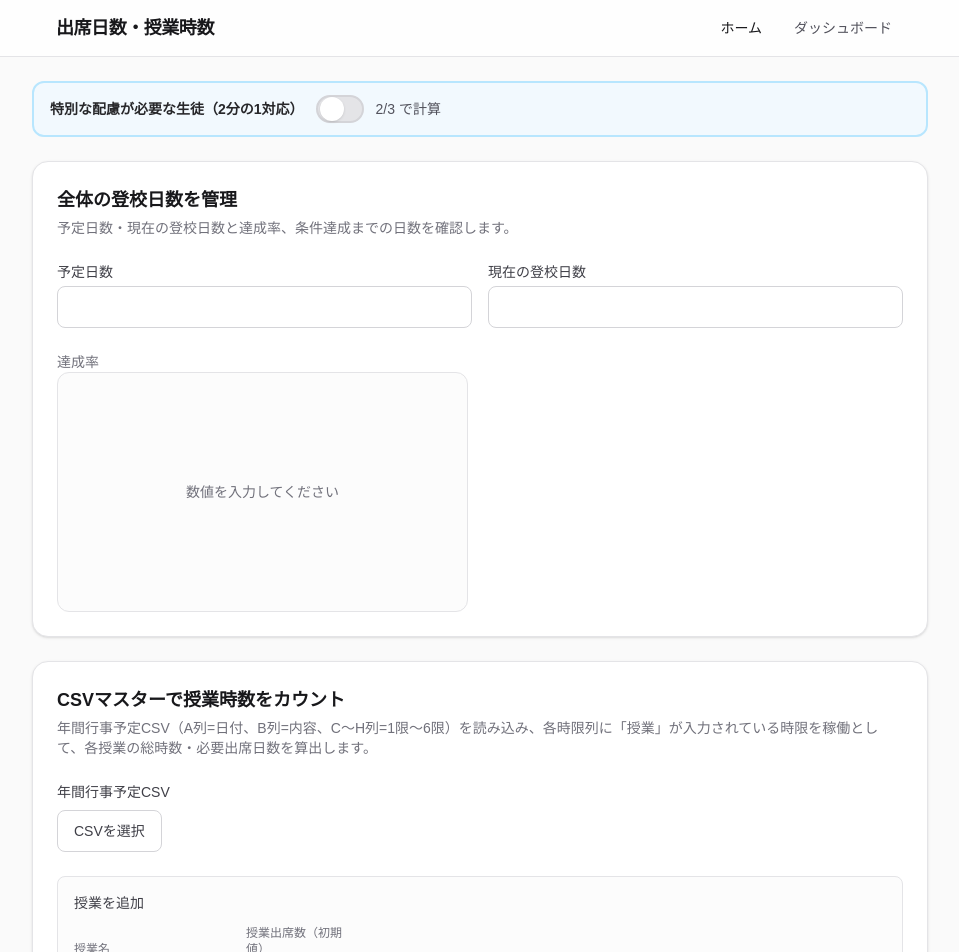
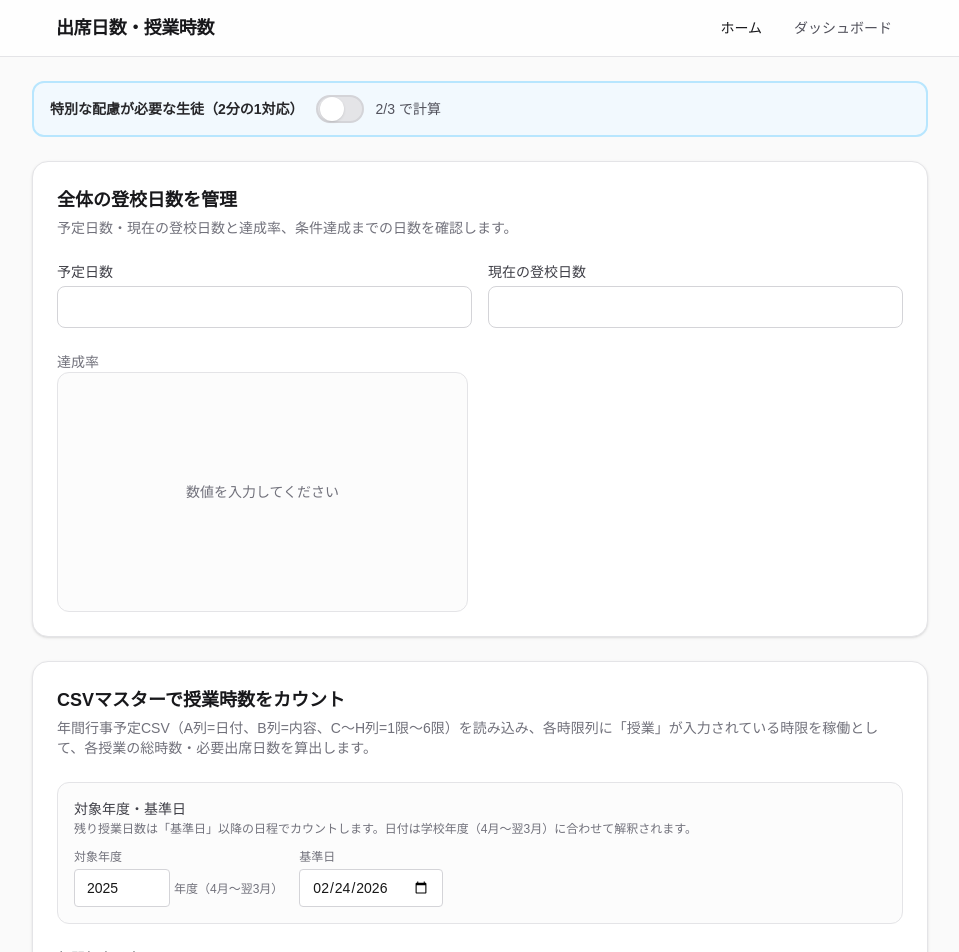
Before and after one commit to kazumamitamura/attendance_calc, a Next.js app: page / in a window 1280 px wide. Shown: the top 952 px of the page, without its empty margins (160-1119 px from the left). Built offline with nearby package versions, Linux system fonts and the light colour scheme.

Commit message:
Fix: Implement academic year and reference date to accurately calculate remaining class days

```diff
--- a/app/components/ClassHoursFromCsv.tsx
+++ b/app/components/ClassHoursFromCsv.tsx
@@ -1,7 +1,7 @@
 "use client";
 
 import React, { useState, useCallback, useEffect, useRef } from "react";
-import { parseScheduleCsv, countClassSlotsWithDuplicates, countFutureClassSlots, type ValidSchoolDay, type ClassSlot } from "@/lib/csv-calendar";
+import { parseScheduleCsv, countClassSlotsWithDuplicates, countFutureClassSlots, getCurrentAcademicYear, type ValidSchoolDay, type ClassSlot } from "@/lib/csv-calendar";
 import { parseClassesCsv } from "@/lib/classes-csv";
 import { getRemainingDaysStatus, getRemainingDaysColors } from "@/lib/class-gauge-status";
 import { ClassHoursAdjustModal } from "./ClassHoursAdjustModal";
@@ -57,6 +57,15 @@ interface ClassWithResult extends RegisteredClass {
   faceToFaceDays: number;
 }
 
+/** 今日の日付を YYYY-MM-DD で返す */
+function formatToday(): string {
+  const d = new Date();
+  const y = d.getFullYear();
+  const m = String(d.getMonth() + 1).padStart(2, "0");
+  const day = String(d.getDate()).padStart(2, "0");
+  return `${y}-${m}-${day}`;
+}
+
 function generateId(): string {
   return Math.random().toString(36).slice(2, 12);
 }
@@ -96,6 +105,11 @@ export function ClassHoursFromCsv({
   const [csvFile, setCsvFile] = useState<File | null>(null);
   const [validDays, setValidDays] = useState<ValidSchoolDay[]>([]);
   const [parseError, setParseError] = useState<string | null>(null);
+  /** 対象年度（学校年度）。4月〜翌3月。例: 2026年2月 → 2025 */
+  const [academicYear, setAcademicYear] = useState<number>(() => getCurrentAcademicYear());
+  /** 基準日（残り授業日数の「この日以降」に使う）。YYYY-MM-DD。未入力時は今日で計算 */
+  const [referenceDate, setReferenceDate] = useState<string>(() => formatToday());
+  const lastCsvTextRef = useRef<string | null>(null);
 
   const [className, setClassName] = useState("");
   const [initialAttendance, setInitialAttendance] = useState<number>(0);
@@ -132,13 +146,15 @@ export function ClassHoursFromCsv({
       setParseError(null);
       setValidDays([]);
       setCsvFile(file ?? null);
+      lastCsvTextRef.current = null;
       if (!file) return;
 
       const reader = new FileReader();
       reader.onload = () => {
         const text = String(reader.result ?? "");
         try {
-          const days = parseScheduleCsv(text);
+          lastCsvTextRef.current = text;
+          const days = parseScheduleCsv(text, academicYear);
           setValidDays(days);
           if (days.length === 0) setParseError("授業実施日（C〜H列のいずれかに「授業」が入力された行）がありませんでした。");
         } catch (err) {
@@ -147,7 +163,7 @@ export function ClassHoursFromCsv({
       };
       reader.readAsText(file, "UTF-8");
     },
-    []
+    [academicYear]
   );
 
   const setWeekdayAt = (index: number, value: number | null) => {
@@ -296,6 +312,19 @@ export function ClassHoursFromCsv({
     if (validDays.length > 0 && classes.length > 0) runCount();
   }, [classes.length, validDays.length, runCount]);
 
+  // 対象年度変更時にCSVを再パース（同じテキストで年度だけ変える）
+  useEffect(() => {
+    if (lastCsvTextRef.current != null) {
+      try {
+        const days = parseScheduleCsv(lastCsvTextRef.current, academicYear);
+        setValidDays(days);
+        setParseError(null);
+      } catch {
+        // パース失敗は無視（既に表示中の validDays を維持）
+      }
+    }
+  }, [academicYear]);
+
   const hasResults = results.length > 0;
   const displayList = hasResults
     ? results
@@ -315,6 +344,44 @@ export function ClassHoursFromCsv({
       <p className="mt-1 text-sm text-zinc-500 dark:text-zinc-400">
         年間行事予定CSV（A列=日付、B列=内容、C〜H列=1限〜6限）を読み込み、各時限列に「授業」が入力されている時限を稼働として、各授業の総時数・必要出席日数を算出します。
       </p>
+
+      {/* 対象年度・基準日 */}
+      <div className="mt-6 rounded-xl border border-zinc-200 bg-zinc-50/50 p-4 dark:border-zinc-700 dark:bg-zinc-800/30">
+        <h3 className="text-sm font-medium text-zinc-700 dark:text-zinc-300">
+          対象年度・基準日
+        </h3>
+        <p className="mt-0.5 text-xs text-zinc-500 dark:text-zinc-400">
+          残り授業日数は「基準日」以降の日程でカウントします。日付は学校年度（4月〜翌3月）に合わせて解釈されます。
+        </p>
+        <div className="mt-3 flex flex-wrap items-end gap-4">
+          <div>
+            <label className="block text-xs font-medium text-zinc-500 dark:text-zinc-400">対象年度</label>
+            <input
+              type="number"
+              min={2000}
+              max={2100}
+              value={academicYear}
+              onChange={(e) => {
+                const v = parseInt(e.target.value, 10);
+                if (!Number.isNaN(v)) setAcademicYear(v);
+              }}
+              className="mt-1 w-24 rounded border border-zinc-300 bg-white px-3 py-2 text-sm tabular-nums dark:border-zinc-600 dark:bg-zinc-800 dark:text-zinc-100"
+              aria-label="対象年度（学校年度）"
+            />
+            <span className="ml-1 text-xs text-zinc-500">年度（4月〜翌3月）</span>
+          </div>
+          <div>
+            <label className="block text-xs font-medium text-zinc-500 dark:text-zinc-400">基準日</label>
+            <input
+              type="date"
+              value={referenceDate}
+              onChange={(e) => setReferenceDate(e.target.value)}
+              className="mt-1 rounded border border-zinc-300 bg-white px-3 py-2 text-sm tabular-nums dark:border-zinc-600 dark:bg-zinc-800 dark:text-zinc-100"
+              aria-label="基準日（残り授業はこの日以降をカウント）"
+            />
+          </div>
+        </div>
+      </div>
 
       {showToggleBlock && (
         <div className="mt-6 flex flex-wrap items-center gap-3 rounded-xl border-2 border-sky-200 bg-sky-50/80 px-4 py-3 dark:border-sky-800 dark:bg-sky-950/30">
@@ -517,7 +584,7 @@ export function ClassHoursFromCsv({
                   const required = row.requiredAttendance ?? 0;
                   const remaining = required > 0 ? required - currentAtt : 0;
                   const slots = toSlots(row.weekdays, row.periods ?? [null, null, null, null]);
-                  const remainingClassDays = hasResults && validDays.length > 0 ? countFutureClassSlots(validDays, slots) : 0;
+                  const remainingClassDays = hasResults && validDays.length > 0 ? countFutureClassSlots(validDays, slots, referenceDate.trim() || undefined) : 0;
                   const supplementaryNeeded = Math.max(0, remaining - remainingClassDays);
                   const status = getRemainingDaysStatus(remaining);
                   const colors = getRemainingDaysColors(status);
--- a/lib/csv-calendar.ts
+++ b/lib/csv-calendar.ts
@@ -34,16 +34,22 @@ function parseWeekdayFromString(str: string): number | null {
 }
 
 /**
- * 「MM月 DD日」形式から Date を生成（ソート・今日比較用。年は現在年で補完）
- * 残り授業日数はこの Date と「今日の0時」を比較して今日以降をカウントする
+ * 「MM月 DD日」形式から Date を生成（ソート・比較用）。
+ * academicYear 指定時: 4〜12月＝対象年度、1〜3月＝対象年度+1（学校年度）。
+ * 未指定時: いずれも現在の西暦年（後方互換）。
  */
-function parseMonthDayForSort(str: string): Date | null {
+function parseMonthDayWithAcademicYear(str: string, academicYear?: number): Date | null {
   const match = String(str).trim().match(/(\d{1,2})月\s*(\d{1,2})日/);
   if (!match) return null;
-  const month = parseInt(match[1], 10) - 1;
+  const month1Based = parseInt(match[1], 10);
   const day = parseInt(match[2], 10);
-  const year = new Date().getFullYear();
-  const date = new Date(year, month, day);
+  const year =
+    academicYear != null
+      ? month1Based >= 4
+        ? academicYear
+        : academicYear + 1
+      : new Date().getFullYear();
+  const date = new Date(year, month1Based - 1, day);
   if (Number.isNaN(date.getTime())) return null;
   return date;
 }
@@ -64,10 +70,9 @@ function isHeaderRow(row: unknown): boolean {
 
 /**
  * CSVテキストを解析し、各日ごとに「稼働している時限」を保持するリストを返す
- * - A列で日付・曜日を取得。C列(1限)〜H列(6限)を独立にチェックし、「授業」の列を activePeriods に格納
- * - いずれかの時限が「授業」である行のみ結果に含める
+ * - academicYear を渡すと、A列の月に応じて西暦を付与（4〜12月＝対象年度、1〜3月＝対象年度+1）
  */
-export function parseScheduleCsv(csvText: string): ValidSchoolDay[] {
+export function parseScheduleCsv(csvText: string, academicYear?: number): ValidSchoolDay[] {
   const parsed = Papa.parse<string[]>(csvText, {
     skipEmptyLines: true,
   });
@@ -90,13 +95,13 @@ export function parseScheduleCsv(csvText: string): ValidSchoolDay[] {
 
     const activePeriods: number[] = [];
     for (let p = 1; p <= 6; p++) {
-      const colIndex = p + 1; // C=2(1限), D=3(2限), ..., H=7(6限)
+      const colIndex = p + 1;
       const cell = row[colIndex];
       if (isPeriodClass(cell)) activePeriods.push(p);
     }
     if (activePeriods.length === 0) continue;
 
-    const dateForSort = parseMonthDayForSort(dateRaw) ?? new Date(0);
+    const dateForSort = parseMonthDayWithAcademicYear(dateRaw, academicYear) ?? new Date(0);
     result.push({
       dateStr: dateRaw,
       dayOfWeek,
@@ -107,6 +112,14 @@ export function parseScheduleCsv(csvText: string): ValidSchoolDay[] {
 
   result.sort((a, b) => a.date.getTime() - b.date.getTime());
   return result;
+}
+
+/** 現在の学校年度（4月〜翌3月）。例: 2026年2月 → 2025 */
+export function getCurrentAcademicYear(): number {
+  const now = new Date();
+  const y = now.getFullYear();
+  const m = now.getMonth() + 1;
+  return m >= 4 ? y : y - 1;
 }
 
 /** 授業の1スロット = 曜日 + 時限のペア */
@@ -136,22 +149,28 @@ export function countClassSlotsWithDuplicates(
   return total;
 }
 
-/** 今日の0時0分（ローカル）。残り授業日数は「この日以降」の日程をカウントする */
-function getStartOfToday(): Date {
+/** 基準日文字列 YYYY-MM-DD をその日の0時0分（ローカル）の Date に。無効・未指定時は今日の0時 */
+function getReferenceDateStart(refDateStr: string | undefined): Date {
+  if (refDateStr && /^\d{4}-\d{2}-\d{2}$/.test(refDateStr.trim())) {
+    const [y, m, d] = refDateStr.split("-").map(Number);
+    const date = new Date(y, m - 1, d);
+    if (!Number.isNaN(date.getTime())) return date;
+  }
   const now = new Date();
   return new Date(now.getFullYear(), now.getMonth(), now.getDate());
 }
 
 /**
- * 「今日（new Date()）以降」の授業日数のみを、曜日・時限スロットに基づいてカウント（残り授業日数）
- * マスターCSVのA列は現在年で補完した Date と startOfToday で比較し、d.date >= startOfToday のものをカウント
+ * 「基準日」以降の授業日数のみを、曜日・時限スロットに基づいてカウント（残り授業日数）
+ * referenceDateStr: YYYY-MM-DD。未指定・無効時は今日を使用
  */
 export function countFutureClassSlots(
   validDays: ValidSchoolDay[],
-  slots: ClassSlot[]
+  slots: ClassSlot[],
+  referenceDateStr?: string
 ): number {
-  const startOfToday = getStartOfToday();
-  const futureDays = validDays.filter((d) => d.date >= startOfToday);
+  const refStart = getReferenceDateStart(referenceDateStr);
+  const futureDays = validDays.filter((d) => d.date >= refStart);
   let total = 0;
   for (const slot of slots) {
     const { weekday, period } = slot;
```
